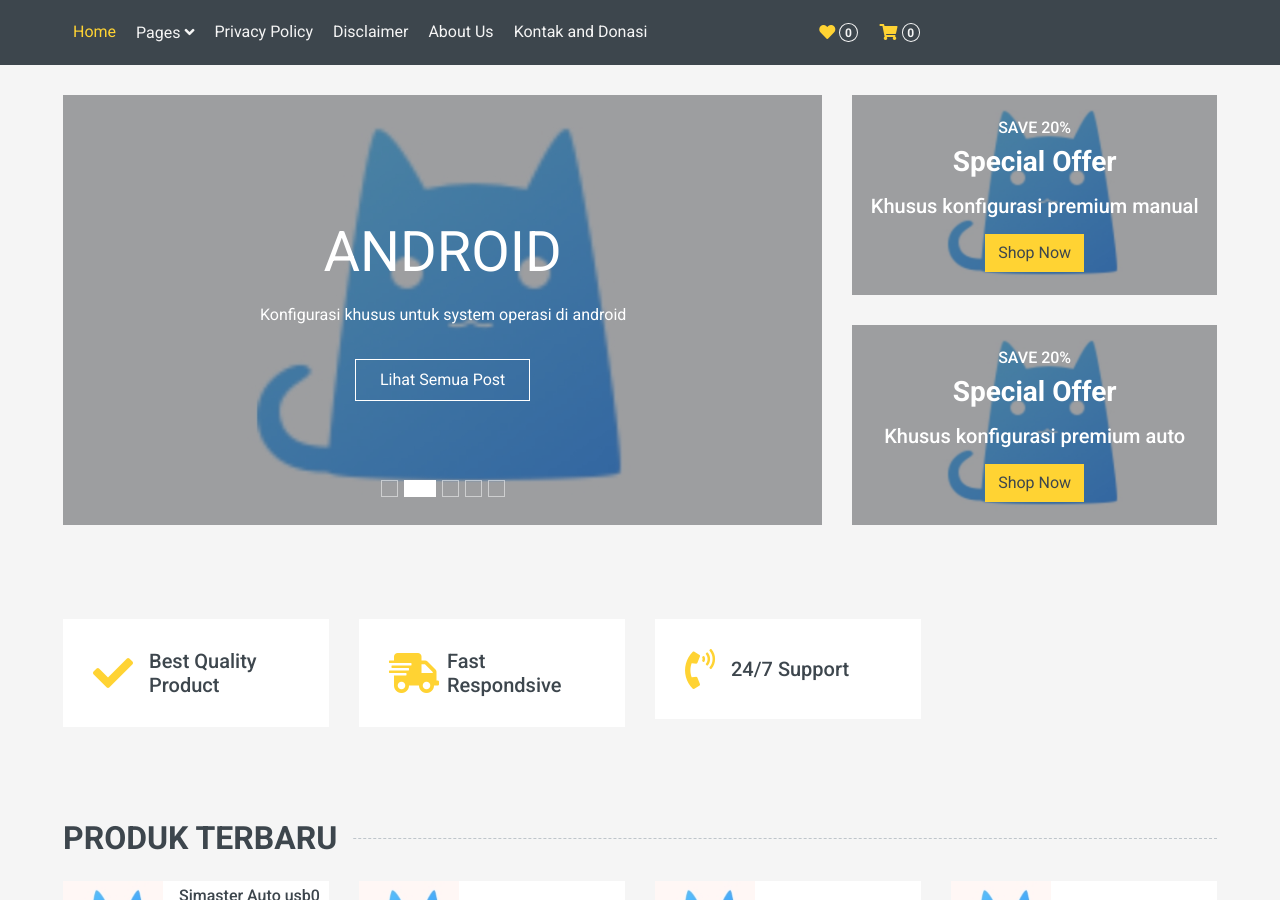
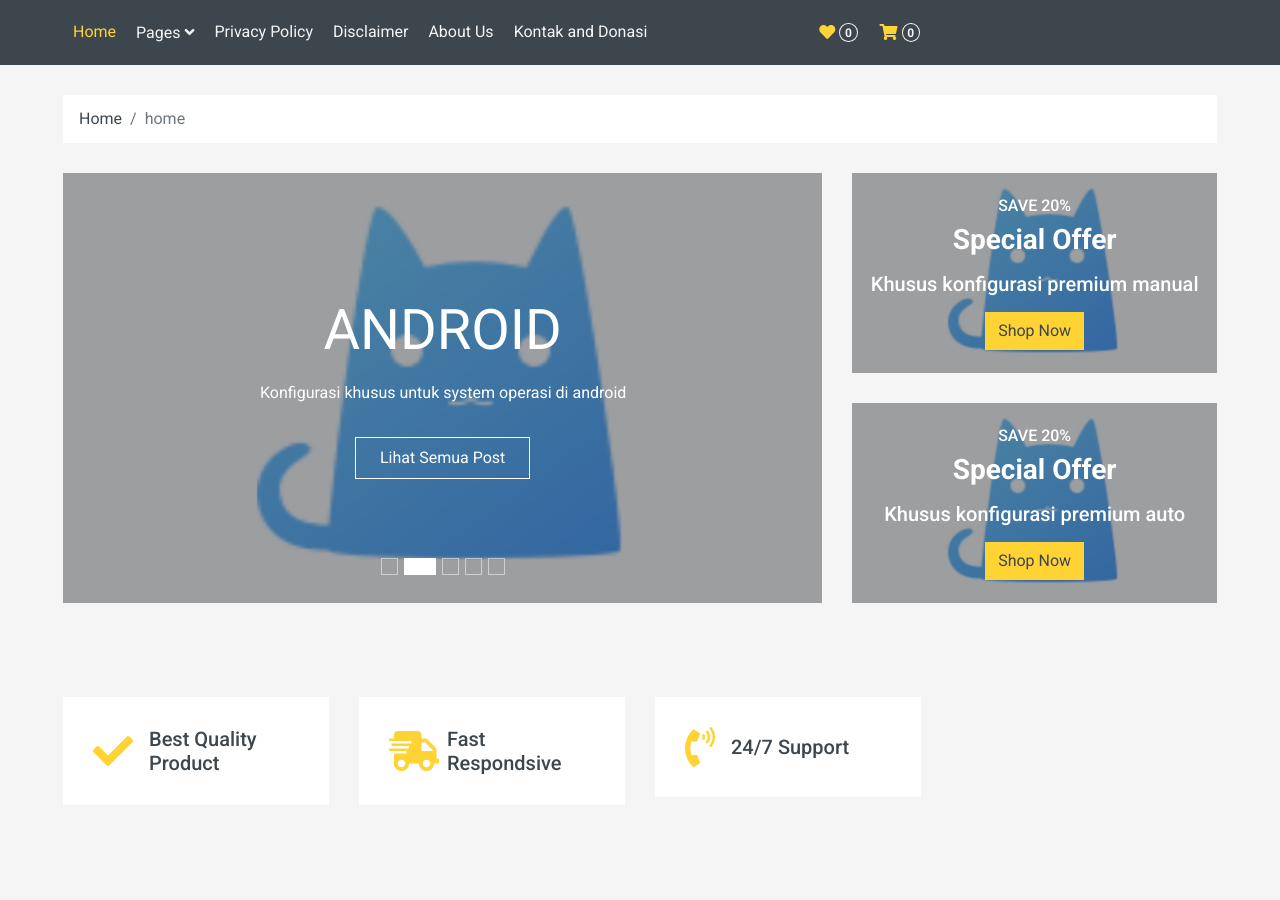
Before and after one commit to mwnsofficial/simaster, a Jekyll site: the page built from index.html, in a window 1280 px wide and 900 px high. Built offline with Jekyll 4.4.1, drawn with Linux system fonts in a browser that asks for light colours; nearby versions of some CDN libraries.

Commit message:
Update default.html

```diff
--- a/_layouts/default.html
+++ b/_layouts/default.html
@@ -9,6 +9,7 @@
 {% include navbar.html %}
 
 <section>
+{% include breadcrumb.html %}
 {{ content }}
 </section>
 
```
